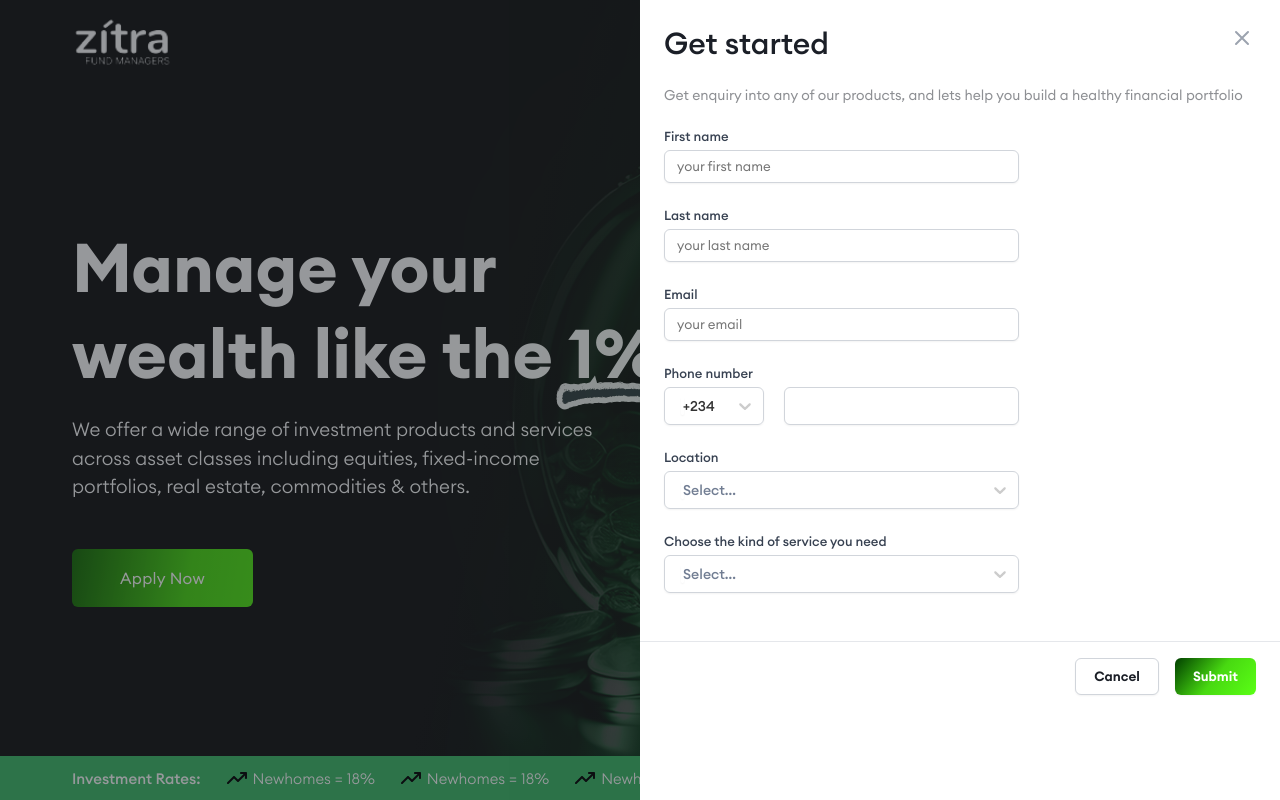
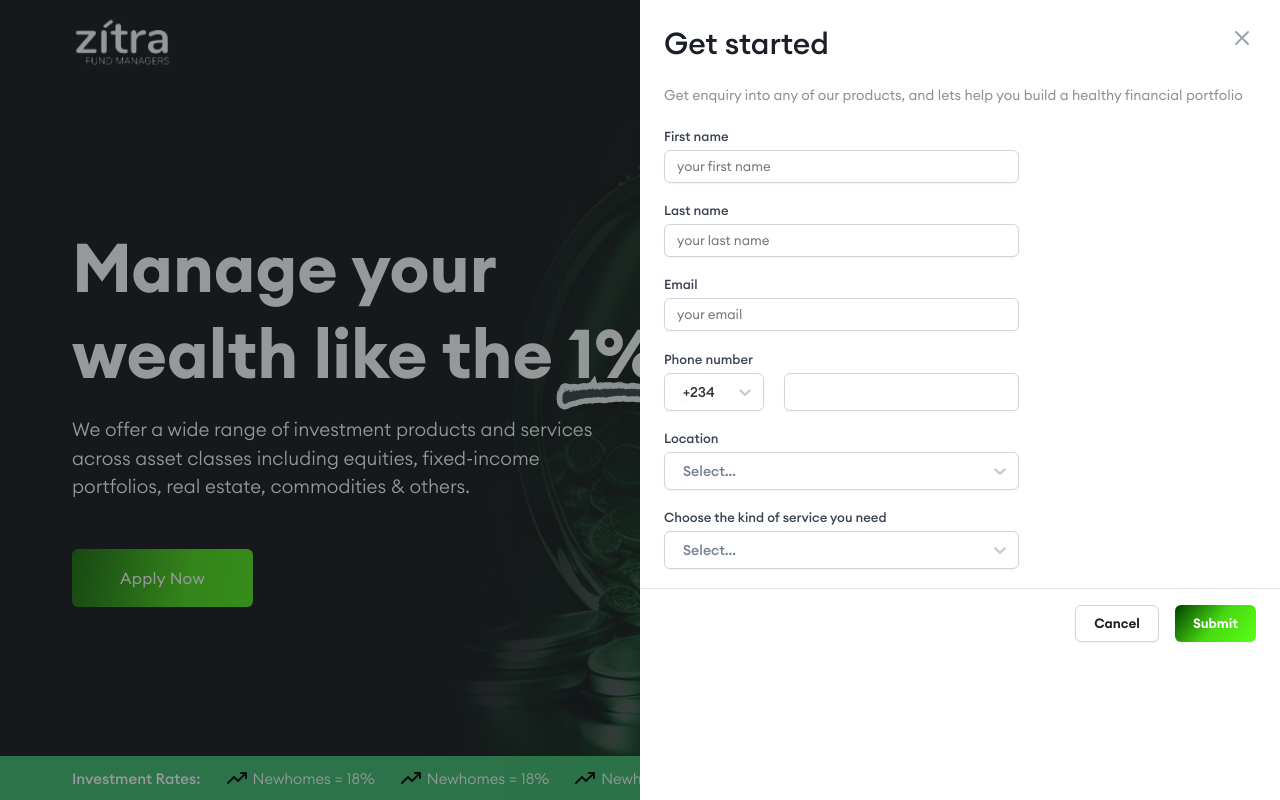
Before and after one commit to The-Anomaly/zitrafundmanagers, a React (Create React App) app: page / in a window 1280 px wide. Both pictures are taken after a click on the button "Apply now". Shown: the top 800 px of the page. Built offline with nearby package versions, Linux system fonts and the light colour scheme; no server answers.

Commit message:
UI update

```diff
--- a/src/components/getStartedForm/styles.module.scss
+++ b/src/components/getStartedForm/styles.module.scss
@@ -12,7 +12,7 @@
   margin-left: auto;
   background: #fff;
   min-width: 600px;
-  overflow: auto;
+  overflow: scroll;
   height: 100%;
   display: flex;
   flex-direction: column;
@@ -42,7 +42,7 @@
   min-width: 350px;
 }
 .inputWrap {
-  margin-bottom: 1.5rem;
+  margin-bottom: 1.2rem;
 
   label {
     display: block;
@@ -127,8 +127,6 @@
   justify-content: flex-end;
   border-top: 1px solid #e5e7eb;
   padding: 1rem 1.5rem;
-  margin-top: 1.5rem;
-  margin-bottom: 1.5rem;
 
   button {
     font-weight: 600;
```
